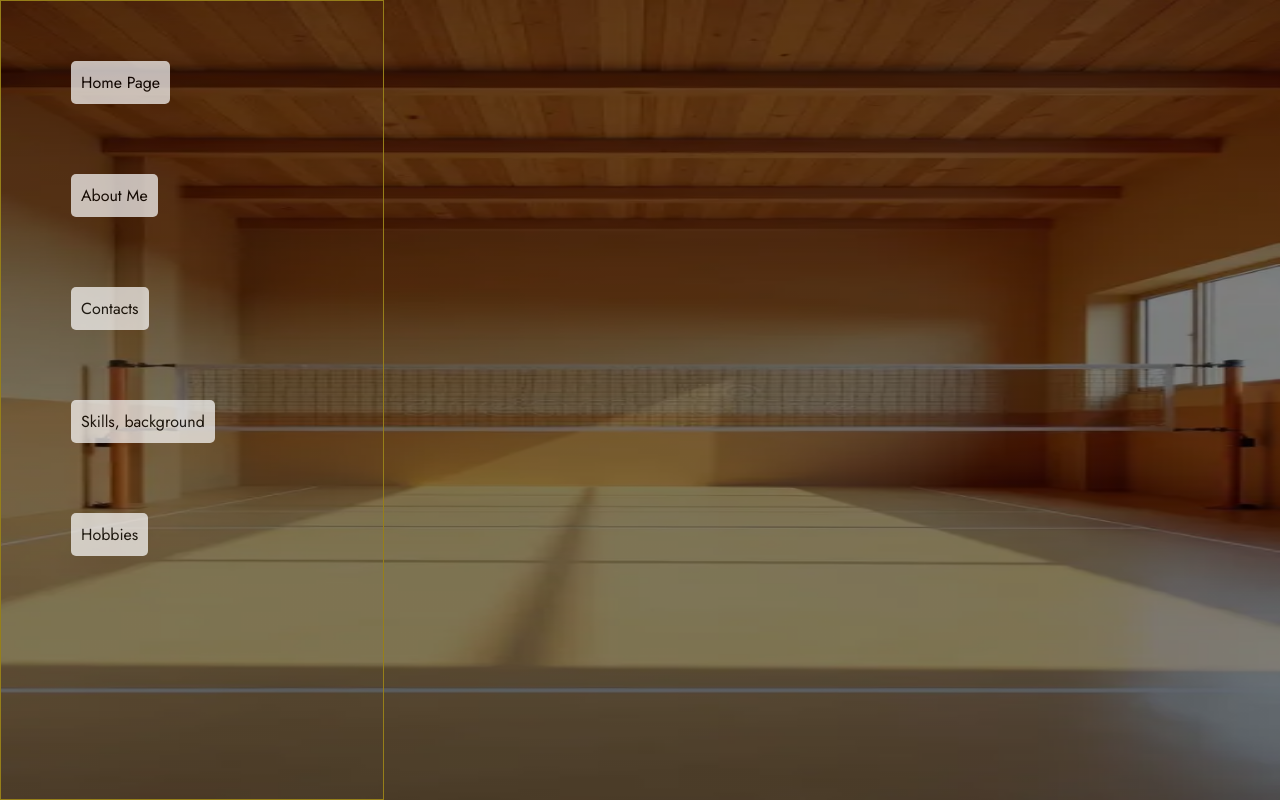
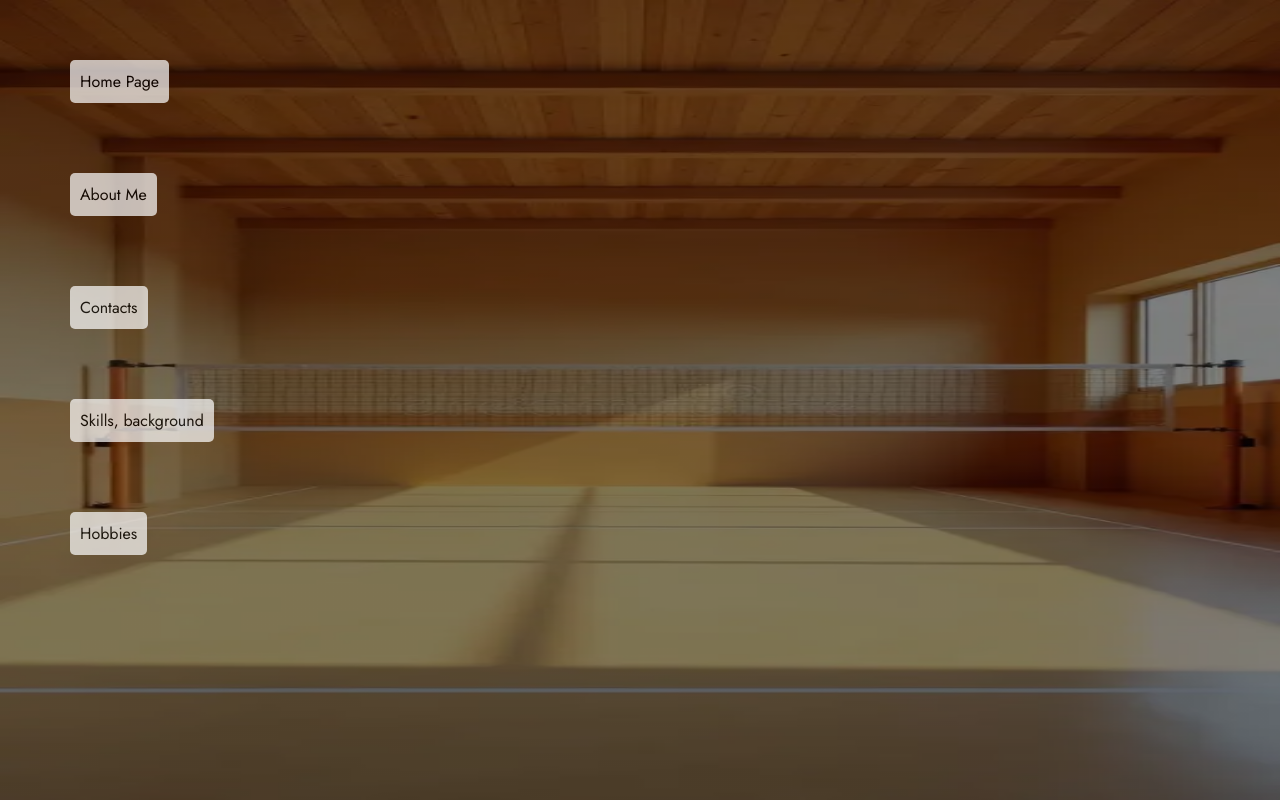
Before and after one commit to PoyidudePoy/myPortfolio, a plain HTML site: page Portfolio/index.html in a window 1280 px wide. Drawn offline with Linux system fonts and the light colour scheme.

Commit message:
nothing
just some changes from the index main, modified the missing codes and just removed the border on the style container because it looks weird? isn't it?

```diff
--- a/Portfolio/style.css
+++ b/Portfolio/style.css
@@ -37,9 +37,7 @@
 
     .sidebar {
 
-    width: 30%;
-    border: 1px solid rgb(150, 127, 25);
-    border-image: linear-gradient(rgba (0,0,0,0.5), rgba(0,0,0,0.5), );
+    width: 40%;
 
 
     }
```
Also changed, not shown: Portfolio/index.html (+0 -1 lines).
